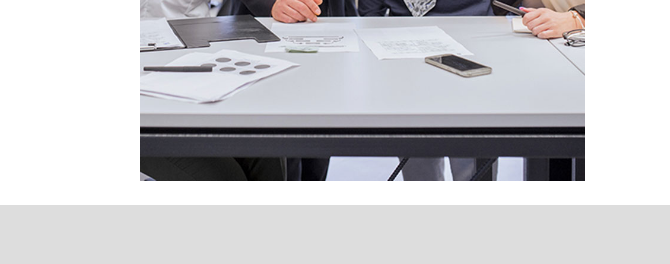
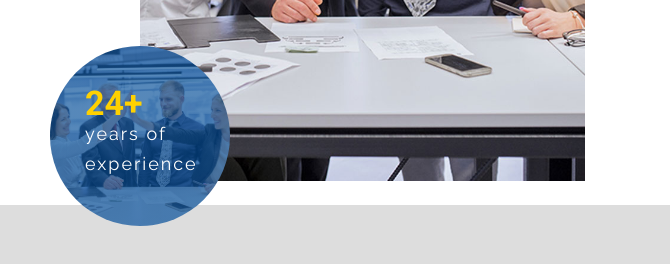
Before and after one commit to okarimo17/sitejn, a plain HTML site: page index.html in a window 1280 px wide. Shown: the part 380-644 px from the top of the page, 610-1280 px from the left. Drawn offline with nearby package versions, Linux system fonts and the light colour scheme.

Commit message:
our story

```diff
--- a/assets/css/stl.css
+++ b/assets/css/stl.css
@@ -357,3 +357,29 @@ a:hover{
 .story-section .bottom-bar ul li a:hover{
     color: var(--secondary-color);
 }
+.story-section .feature-image {
+    position: relative;
+}
+.story-section .cercle-overlay {
+    position: absolute;
+    height: 180px;
+    width: 180px;
+    bottom: -45px;
+    left: -90px;
+    background: linear-gradient(to right,#014c97a9,#014c97a9), url('../img/home/story.jpg') ;
+    border-radius: 50%;
+    background-size: cover;
+    padding: 45px 35px 0;
+}
+.story-section .cercle-overlay h6 {
+    font-size: 34px;
+    font-weight: bolder;
+    margin-bottom: 4px;
+}
+.story-section .cercle-overlay p {
+    color: #fff;
+    font-weight: 500;
+    font-size: 18px;
+    line-height: 30px;
+    letter-spacing: 2px;
+}
--- a/index.html
+++ b/index.html
@@ -147,9 +147,13 @@
             </ul>
           </div>
         </div>
-        <div class="col-md-5 offset-md-1 image-part">
+        <div class="col-md-5 sm-center offset-md-1 image-part">
           <div class="feature-image">
             <img src="./assets/img/home/story.jpg" class="img-fluid" alt="story section image">
+            <div class="cercle-overlay">
+              <h6>24+</h6>
+              <p>years of experience</p>
+            </div>
           </div>
         </div>
       </div>
```
